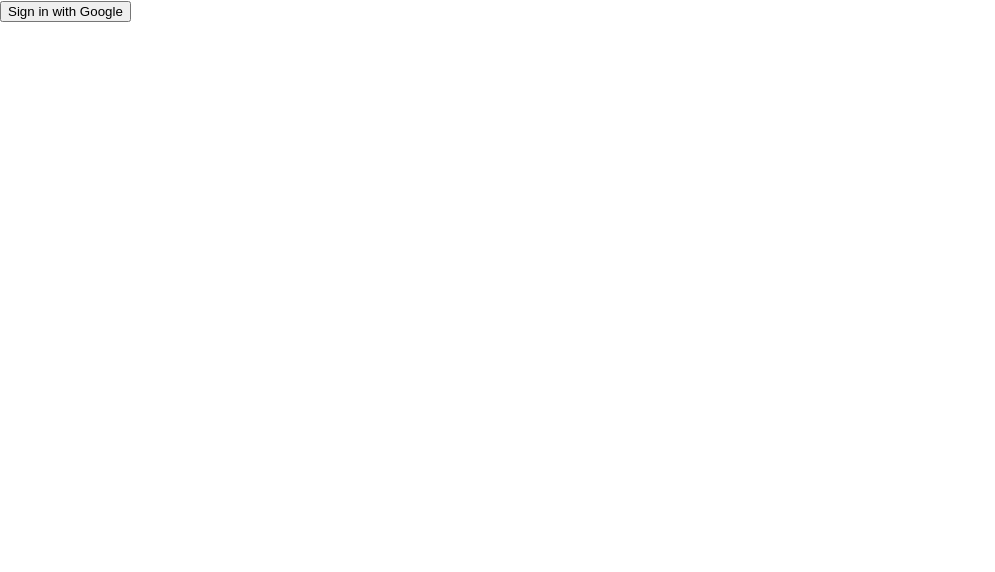
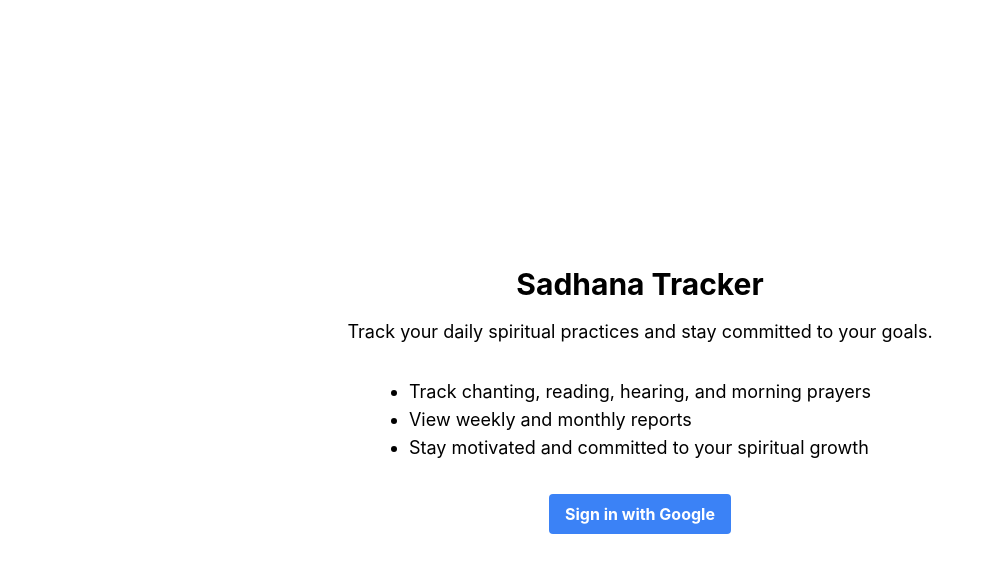
Before and after one commit to Prasad108/sadhana-tracker, a React (Create React App) app: page / in a window 1280 px wide. Shown: the top 572 px of the page, without its empty margins (0-995 px from the left). Built offline with nearby package versions, Linux system fonts and the light colour scheme; no server answers.

Commit message:
added tailwind and moved each component to separate file

```diff
--- a/package.json
+++ b/package.json
@@ -42,6 +42,9 @@
     ]
   },
   "devDependencies": {
-    "gh-pages": "^6.2.0"
+    "autoprefixer": "^10.4.20",
+    "gh-pages": "^6.2.0",
+    "postcss": "^8.4.49",
+    "tailwindcss": "^3.4.17"
   }
 }
--- /dev/null
+++ b/postcss.config.js
@@ -0,0 +1,6 @@
+module.exports = {
+  plugins: {
+    tailwindcss: {},
+    autoprefixer: {},
+  }
+}
--- a/src/App.js
+++ b/src/App.js
@@ -1,12 +1,11 @@
+import './App.css';
+
 import React, { useEffect } from 'react';
-import { useSelector, useDispatch } from 'react-redux';
-import { signInWithGoogle, signOut } from './actions/authActions';
+import { useDispatch } from 'react-redux';
 import { auth } from './firebase-config'; // Import the auth object from your firebase config file
+import Navbar from './components/Navbar';
 
 const App = () => {
-  const user = useSelector((state) => state.auth.user);
-  const isLoading = useSelector((state) => state.auth.isLoading);
-
   const dispatch = useDispatch();
 
   useEffect(() => {
@@ -24,28 +23,9 @@ const App = () => {
     return unsubscribe;
   }, [dispatch]);
 
-  const handleSignIn = () => {
-    dispatch(signInWithGoogle());
-  };
-
-  const handleSignOut = () => {
-    dispatch(signOut());
-  };
-
-  if (isLoading) {
-    return <div>Loading...</div>;
-  }
-
   return (
     <div>
-      {user ? (
-        <div>
-          <h1>Welcome, {user.displayName}!</h1>
-          <button onClick={handleSignOut}>Sign out</button>
-        </div>
-      ) : (
-        <button onClick={handleSignIn}>Sign in with Google</button>
-      )}
+      <Navbar />
     </div>
   );
 };
--- /dev/null
+++ b/src/components/Home.js
@@ -0,0 +1,18 @@
+import React from 'react';
+import { useSelector } from 'react-redux';
+
+import Logout from './Logout';
+
+const Home = () => {
+
+    const user = useSelector((state) => state.auth.user);
+
+  return (
+    <div>
+      <h1>Welcome, {user.displayName}!</h1>
+      <Logout />
+    </div>
+  );
+};
+
+export default Home;
--- a/src/components/Login.js
+++ b/src/components/Login.js
@@ -1,13 +1,31 @@
 import React from 'react';
+import { useDispatch } from 'react-redux';
 import { signInWithGoogle } from '../actions/authActions';
-import { connect } from 'react-redux';
 
-const Login = ({ signInWithGoogle }) => {
+const Login = () => {
+  const dispatch = useDispatch();
+
+  const handleSignIn = () => {
+    dispatch(signInWithGoogle());
+  };
+
   return (
-    <div>
-      <button onClick={signInWithGoogle}>Sign In with Google</button>
+    <div className="flex flex-col items-center justify-center h-screen">
+      <h1 className="text-3xl font-bold mb-4">Sadhana Tracker</h1>
+      <p className="text-lg mb-8">Track your daily spiritual practices and stay committed to your goals.</p>
+      <ul className="list-disc text-lg mb-8">
+        <li>Track chanting, reading, hearing, and morning prayers</li>
+        <li>View weekly and monthly reports</li>
+        <li>Stay motivated and committed to your spiritual growth</li>
+      </ul>
+      <button
+        className="bg-blue-500 hover:bg-blue-700 text-white font-bold py-2 px-4 rounded"
+        onClick={handleSignIn}
+      >
+        Sign in with Google
+      </button>
     </div>
   );
 };
 
-export default connect(null, { signInWithGoogle })(Login);
+export default Login;
--- a/src/components/Logout.js
+++ b/src/components/Logout.js
@@ -1,13 +1,19 @@
 import React from 'react';
+import { useDispatch } from 'react-redux';
 import { signOut } from '../actions/authActions';
-import { connect } from 'react-redux';
 
-const Logout = ({ signOut }) => {
+const Logout = () => {
+  const dispatch = useDispatch();
+
+  const handleSignOut = () => {
+    dispatch(signOut());
+  };
+
   return (
     <div>
-      <button onClick={signOut}>Sign Out</button>
+      <button onClick={handleSignOut}>Sign out</button>
     </div>
   );
 };
 
-export default connect(null, { signOut })(Logout);
+export default Logout;
--- a/src/components/Navbar.js
+++ b/src/components/Navbar.js
@@ -0,0 +1,21 @@
+import React from 'react';
+import Login from './Login';
+import Home from './Home';
+import { useSelector } from 'react-redux';
+
+const Navbar = () => {
+  const user = useSelector((state) => state.auth.user);
+  const isLoading = useSelector((state) => state.auth.isLoading);
+
+  if (isLoading) {
+    return <div>Loading...</div>;
+  }
+
+  return (
+    <div>
+            {user ? (<Home />) : (<Login />)}
+    </div>
+  );
+};
+
+export default Navbar;
--- a/src/tailwind.config.js
+++ /dev/null
@@ -1,7 +0,0 @@
-module.exports = {
-    content: ["./src/**/*.{js,jsx,ts,tsx}"],
-    theme: {
-      extend: {},
-    },
-    plugins: [],
-  };
--- /dev/null
+++ b/tailwind.config.js
@@ -0,0 +1,10 @@
+/** @type {import('tailwindcss').Config} */
+module.exports = {
+  content: [
+    "./src/**/*.{js,jsx,ts,tsx}", // Ensure it matches your file extensions
+  ],
+  theme: {
+    extend: {},
+  },
+  plugins: [],
+};
```
Also changed, not shown: src/components/App.js (deleted, +0 -25 lines), src/index.css (+4 -3 lines), 1 other file (tests, documents, lock files or other folders).
